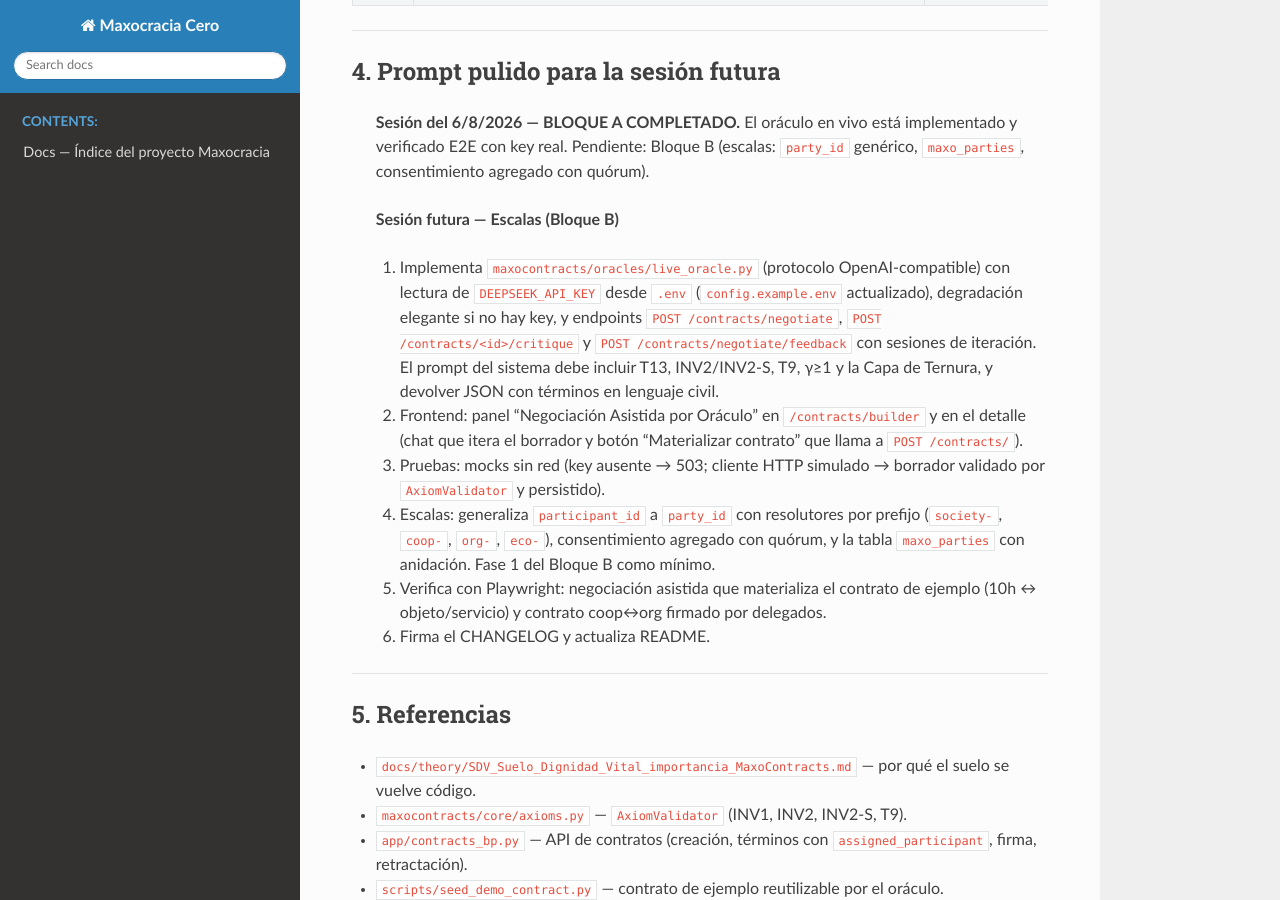
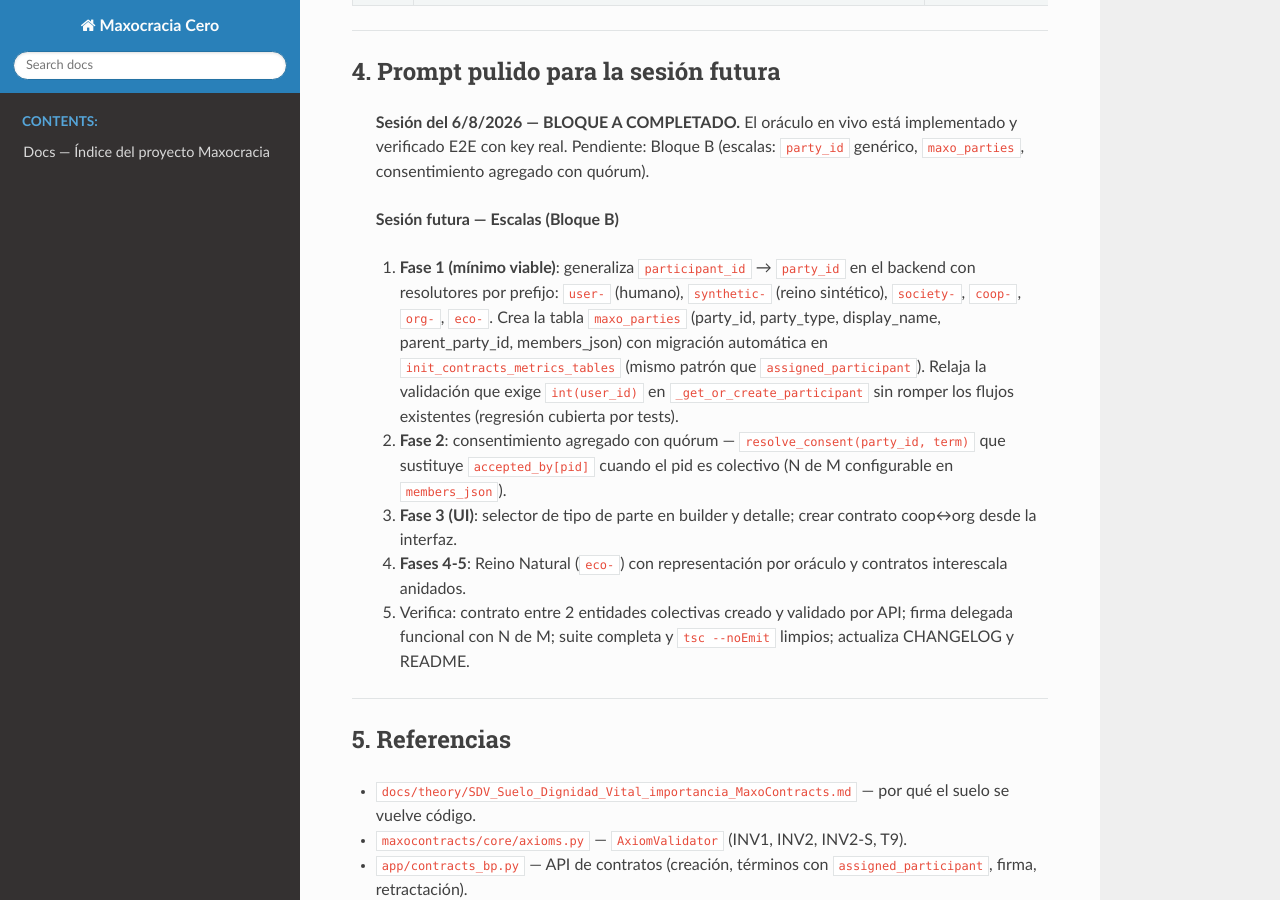
Before and after one commit to maxnelsonlopez/maxocracia-cero, a Sphinx documentation site: the page built from docs/architecture/ROADMAP_oraculo_vivo_y_escalas.md, in a window 1280 px wide and 900 px high, scrolled down 3787 px. Built offline with Sphinx 7.4.7 and the Read the Docs theme 3.1.0, drawn with Linux system fonts in a browser that asks for light colours; pages that are not in the unit, such as notebooks, are missing from menus.

Commit message:
docs: prompt de la sesion futura pulido para el Bloque B de escalas (ROADMAP)

```diff
--- a/docs/architecture/ROADMAP_oraculo_vivo_y_escalas.md
+++ b/docs/architecture/ROADMAP_oraculo_vivo_y_escalas.md
@@ -147,12 +147,11 @@ Cada escala hereda el mismo SDV y los mismos invariantes: el contrato entre una
 
 > **Sesión futura — Escalas (Bloque B)**
 >
-> 1. Implementa `maxocontracts/oracles/live_oracle.py` (protocolo OpenAI-compatible) con lectura de `DEEPSEEK_API_KEY` desde `.env` (`config.example.env` actualizado), degradación elegante si no hay key, y endpoints `POST /contracts/negotiate`, `POST /contracts/<id>/critique` y `POST /contracts/negotiate/feedback` con sesiones de iteración. El prompt del sistema debe incluir T13, INV2/INV2-S, T9, γ≥1 y la Capa de Ternura, y devolver JSON con términos en lenguaje civil.
-> 2. Frontend: panel "Negociación Asistida por Oráculo" en `/contracts/builder` y en el detalle (chat que itera el borrador y botón "Materializar contrato" que llama a `POST /contracts/`).
-> 3. Pruebas: mocks sin red (key ausente → 503; cliente HTTP simulado → borrador validado por `AxiomValidator` y persistido).
-> 4. Escalas: generaliza `participant_id` a `party_id` con resolutores por prefijo (`society-`, `coop-`, `org-`, `eco-`), consentimiento agregado con quórum, y la tabla `maxo_parties` con anidación. Fase 1 del Bloque B como mínimo.
-> 5. Verifica con Playwright: negociación asistida que materializa el contrato de ejemplo (10h ↔ objeto/servicio) y contrato coop↔org firmado por delegados.
-> 6. Firma el CHANGELOG y actualiza README.
+> 1. **Fase 1 (mínimo viable)**: generaliza `participant_id` → `party_id` en el backend con resolutores por prefijo: `user-` (humano), `synthetic-` (reino sintético), `society-`, `coop-`, `org-`, `eco-`. Crea la tabla `maxo_parties` (party_id, party_type, display_name, parent_party_id, members_json) con migración automática en `init_contracts_metrics_tables` (mismo patrón que `assigned_participant`). Relaja la validación que exige `int(user_id)` en `_get_or_create_participant` sin romper los flujos existentes (regresión cubierta por tests).
+> 2. **Fase 2**: consentimiento agregado con quórum — `resolve_consent(party_id, term)` que sustituye `accepted_by[pid]` cuando el pid es colectivo (N de M configurable en `members_json`).
+> 3. **Fase 3 (UI)**: selector de tipo de parte en builder y detalle; crear contrato coop↔org desde la interfaz.
+> 4. **Fases 4-5**: Reino Natural (`eco-`) con representación por oráculo y contratos interescala anidados.
+> 5. Verifica: contrato entre 2 entidades colectivas creado y validado por API; firma delegada funcional con N de M; suite completa y `tsc --noEmit` limpios; actualiza CHANGELOG y README.
 
 ---
 
```
